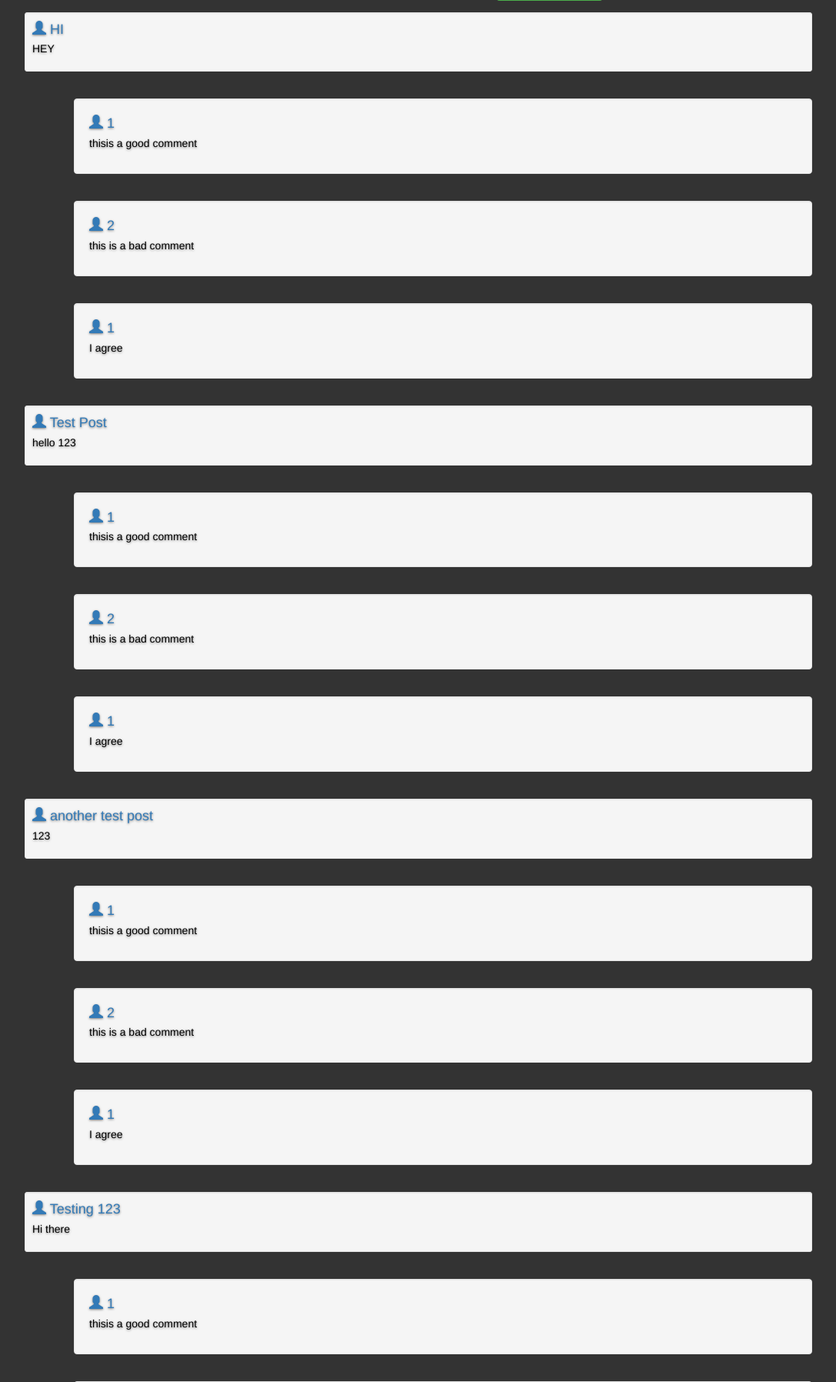
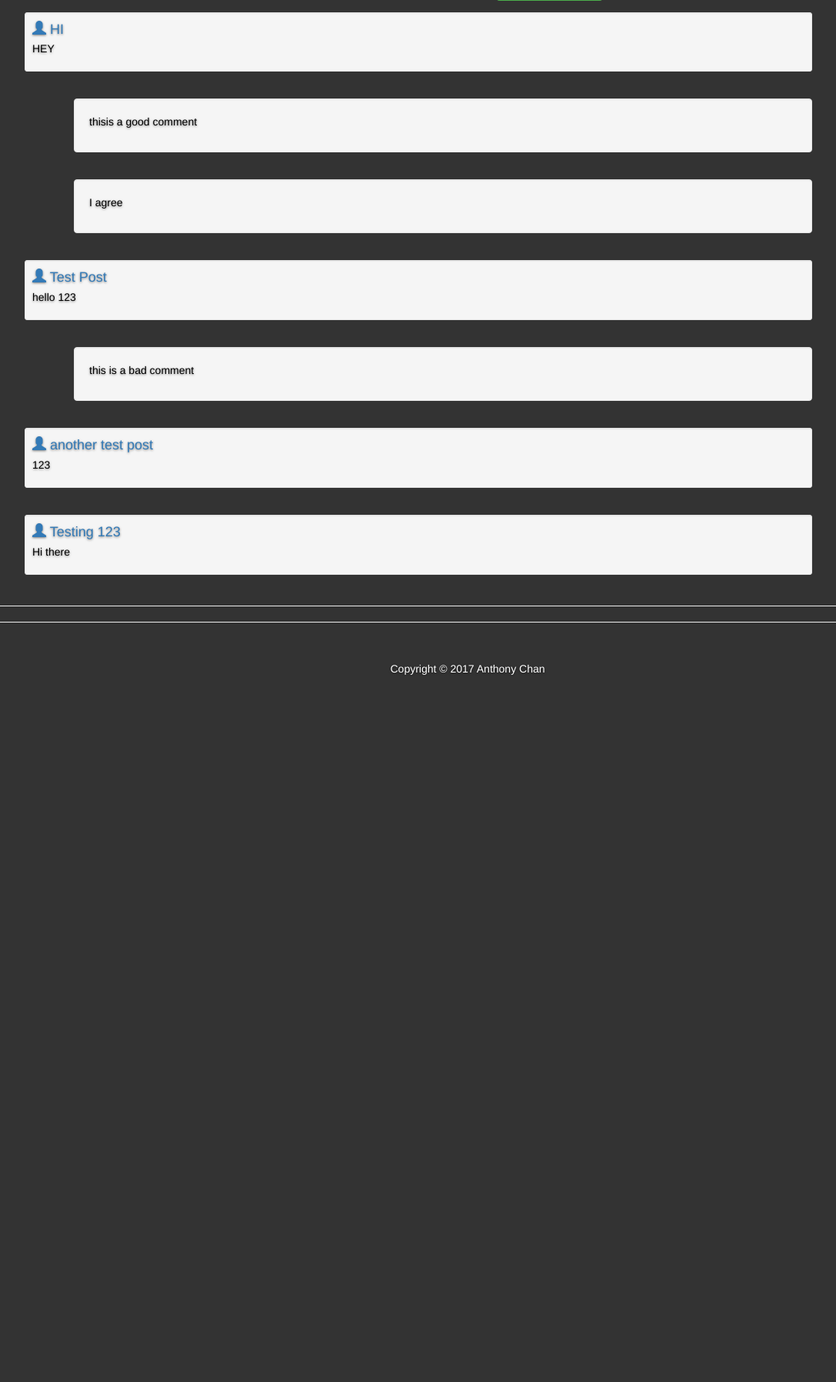
Before and after one commit to anthonyc1/excelsior-hack, a Flask app: page /forum in a window 1280 px wide. Shown: the part 755-2551 px from the top of the page at 77% size, without its empty margins (32-1119 px from the left). After the commit the page ends 1632 px from the top, so only its background shows below. Run offline with Flask 2, Linux system fonts and the light colour scheme; data comes from the database, SQL or seed files in the repository; some libraries are stand-ins or nearby versions.

Commit message:
replies show up under rpoper parext

```diff
--- a/static/css/forum.css
+++ b/static/css/forum.css
@@ -25,6 +25,7 @@
 	width: 80vw;
 	left: 5vw;
 	position: relative;
+	color: black;
 }
 .well-sm-indent{
 	width: 75vw;
--- a/templates/forum.html
+++ b/templates/forum.html
@@ -95,16 +95,15 @@
 						</div>
 					</li>
 					{% for reply in replies %}
+						{% if reply[1] == comment[0] %}
 						<li class="media">
 							<div class="well well-sm-indent">
-									<h4 class="media-heading reviews text-primary">
-										<span class="glyphicon glyphicon-user"></span> {{reply[1]}}
-									</h4>
 									<p class="media-comment">
 										{{reply[2]}}
 									</p>
 							</div>
 						</li>
+						{% endif %}
 					{% endfor %}
 				{% endfor %}
 				</ul>
```
